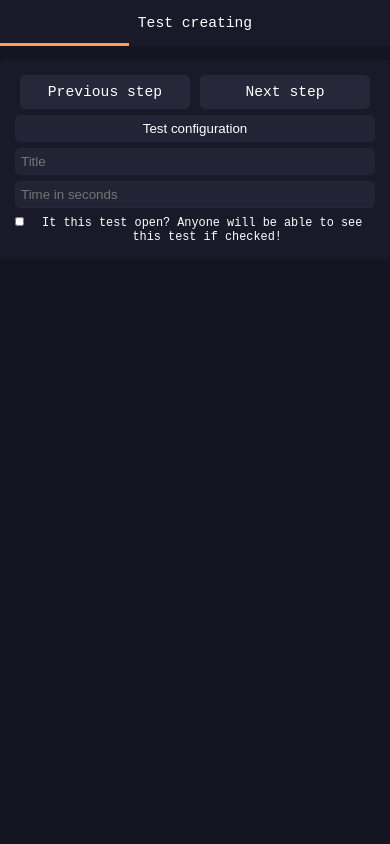
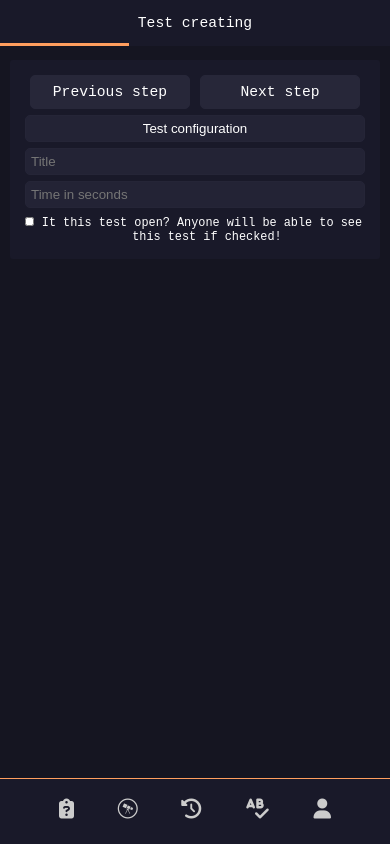
Before and after one commit to Rynn-Lee/Questioner, a React (Vite) app: page /create in a window 390 px wide. Built offline with nearby package versions, Linux system fonts and the light colour scheme; no server answers; sample sign-in values are in the browser's storage.

Commit message:
Phone adaptiveness
Improved adaptiveness

```diff
--- a/src/App.sass
+++ b/src/App.sass
@@ -2,7 +2,6 @@ body
   background: #151521
   margin: 0px
   padding: 0px
-  height: 1vh
   color: #fff
   font:
     size: 8.9pt
@@ -151,19 +150,18 @@ ol
   padding: 15px 0px 0px 0px
 
 .content
-  top: 60px
+  top: 50px
   position: relative
-  padding: 15px
+  padding: 15px 15px 15px 15px
   left: 0px
   right: 0px
 
 .create-content
   position: relative
-  top: 25px
   display: flex
   justify-content: center
   justify-items: center
-  padding: 10px
+  padding: 0px 10px 10px 10px
 
 .horizontal
   display: flex
@@ -199,16 +197,14 @@ ol
 
 
 .creation-card
-  top: 60px
+  position: relative
   display: inline-table
-  position: fixed
   padding: 15px
-  height: auto
   background: #191929
   border-radius: 3px
   max-width: 40vw
   text-align: center
-  overflow: hidden
+  overflow-y: auto
   & input, & button
     transition: 0.2s
     box-sizing: border-box
@@ -217,7 +213,6 @@ ol
     border-radius: 5px
     margin: 5px
     min-width: 40vw
-    max-width: 40vw
     padding: 5px
     display: block
     color: #fff
@@ -423,9 +418,8 @@ ol
 .scrollwrapper
   position: inherit
   margin: 5px
-  overflow-y: auto
   border-radius: 10px
-  max-height: 55vh
+  // max-height: 55vh
 
 
 ::-webkit-scrollbar
--- a/src/_media.sass
+++ b/src/_media.sass
@@ -1,9 +1,8 @@
 @media screen and (max-width: 800px)
   .sidebar
-    display: none
     flex-direction: row
     top: auto
-    right: 0px
+    right: 2px
     width: 100%
     bottom: 0px
     padding: 0px
@@ -32,9 +31,6 @@
     margin: 0px
     left: 0px
     right: 0px
-  .content
-    top: 60px
-    margin-bottom: 125px
   .page-title
     padding: 16px
     font-size: 11pt !important
@@ -49,8 +45,8 @@
     display: flex
     left: 0px
     right: 0px
-  .create-content
-    top: 100px
+  .content
+    top: 60px
   .createTest
     display: flex
     .btn
```
